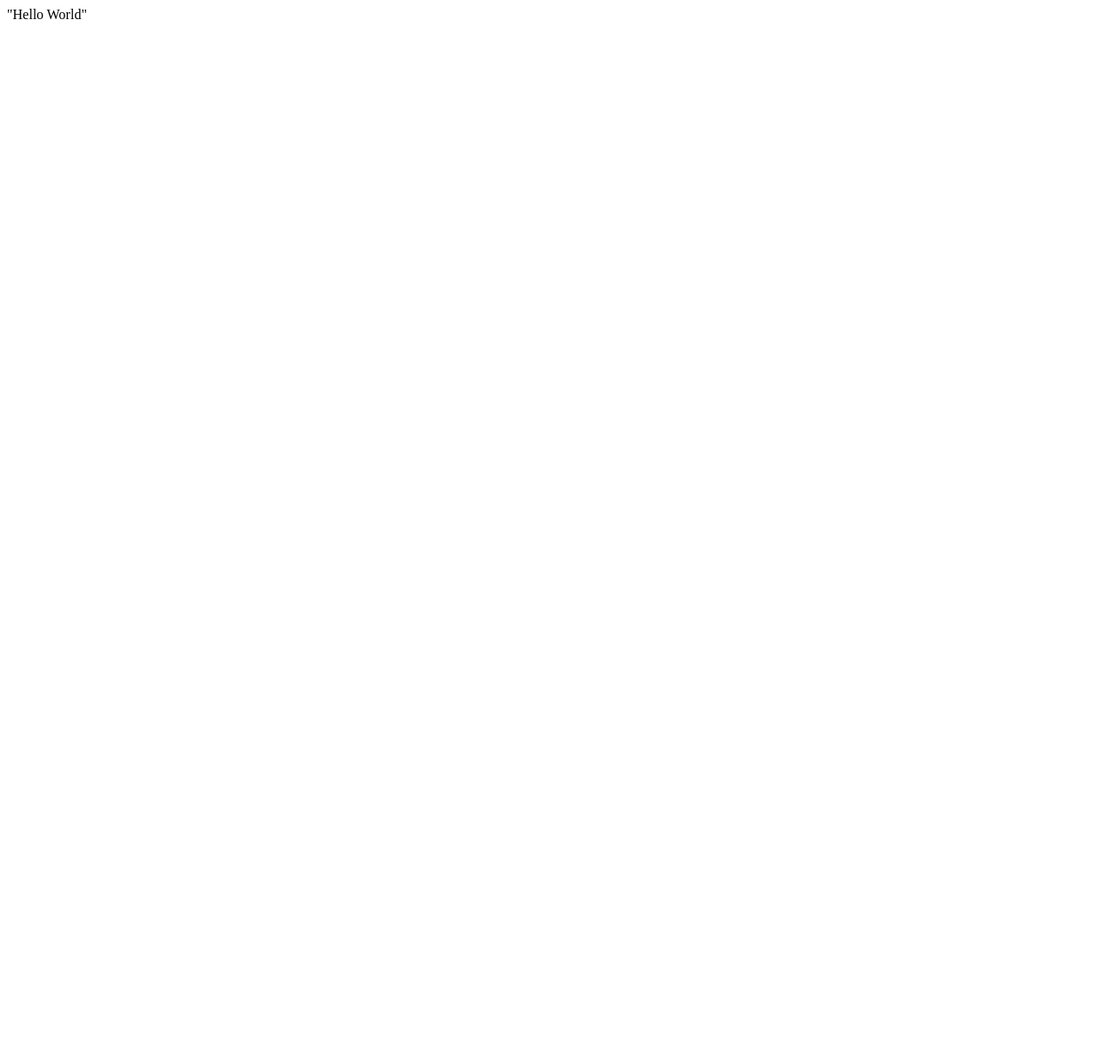
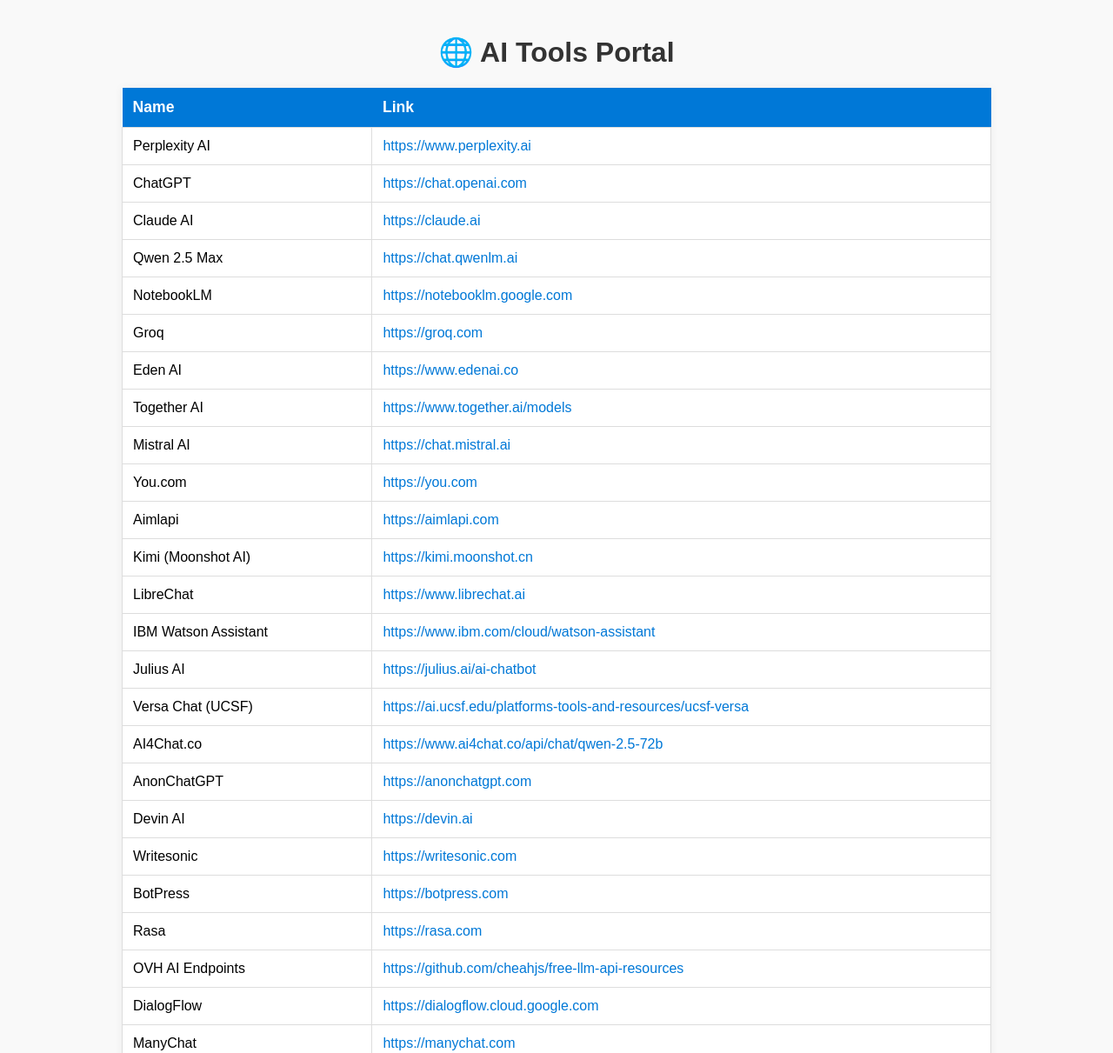
Before and after one commit to manojsy/manojsy.github.io, a plain HTML site: page index.html in a window 1280 px wide. Shown: the top 1211 px of the page at 87% size. Before the commit the page ends 800 px from the top, so only its background shows below. Drawn offline with Linux system fonts and the light colour scheme.

Commit message:
Delayed file

```diff
--- a/index.html
+++ b/index.html
@@ -1 +1,87 @@
-"Hello World"
+<!DOCTYPE html>
+<html lang="en">
+<head>
+  <meta charset="UTF-8" />
+  <title>AI Tools Portal</title>
+  <style>
+    body {
+      font-family: Arial, sans-serif;
+      background-color: #f9f9f9;
+      padding: 20px;
+      max-width: 1000px;
+      margin: auto;
+    }
+    h1 {
+      text-align: center;
+      color: #333;
+    }
+    table {
+      width: 100%;
+      border-collapse: collapse;
+      background: white;
+      box-shadow: 0 0 10px rgba(0,0,0,0.05);
+    }
+    td {
+      padding: 12px;
+      border: 1px solid #ddd;
+    }
+    a {
+      color: #0078d7;
+      text-decoration: none;
+      font-size: 1em;
+    }
+    a:hover {
+      text-decoration: underline;
+    }
+    th {
+      background-color: #0078d7;
+      color: white;
+      padding: 12px;
+      text-align: left;
+      font-size: 1.1em;
+    }
+  </style>
+</head>
+<body>
+  <h1>🌐 AI Tools Portal</h1>
+  <table>
+    <tr>
+      <th>Name</th>
+      <th>Link</th>
+    </tr>
+    <!-- Top Priority Tools -->
+    <tr><td>Perplexity AI</td><td><a href="https://www.perplexity.ai" target="_blank">https://www.perplexity.ai</a></td></tr>
+    <tr><td>ChatGPT</td><td><a href="https://chat.openai.com" target="_blank">https://chat.openai.com</a></td></tr>
+    <tr><td>Claude AI</td><td><a href="https://claude.ai" target="_blank">https://claude.ai</a></td></tr>
+    <tr><td>Qwen 2.5 Max</td><td><a href="https://chat.qwenlm.ai" target="_blank">https://chat.qwenlm.ai</a></td></tr>
+    <tr><td>NotebookLM</td><td><a href="https://notebooklm.google.com" target="_blank">https://notebooklm.google.com</a></td></tr>
+
+    <!-- All Other Tools -->
+    <tr><td>Groq</td><td><a href="https://groq.com" target="_blank">https://groq.com</a></td></tr>
+    <tr><td>Eden AI</td><td><a href="https://www.edenai.co" target="_blank">https://www.edenai.co</a></td></tr>
+    <tr><td>Together AI</td><td><a href="https://www.together.ai/models" target="_blank">https://www.together.ai/models</a></td></tr>
+    <tr><td>Mistral AI</td><td><a href="https://chat.mistral.ai" target="_blank">https://chat.mistral.ai</a></td></tr>
+    <tr><td>You.com</td><td><a href="https://you.com" target="_blank">https://you.com</a></td></tr>
+    <tr><td>Aimlapi</td><td><a href="https://aimlapi.com" target="_blank">https://aimlapi.com</a></td></tr>
+    <tr><td>Kimi (Moonshot AI)</td><td><a href="https://kimi.moonshot.cn" target="_blank">https://kimi.moonshot.cn</a></td></tr>
+    <tr><td>LibreChat</td><td><a href="https://www.librechat.ai" target="_blank">https://www.librechat.ai</a></td></tr>
+    <tr><td>IBM Watson Assistant</td><td><a href="https://www.ibm.com/cloud/watson-assistant" target="_blank">https://www.ibm.com/cloud/watson-assistant</a></td></tr>
+    <tr><td>Julius AI</td><td><a href="https://julius.ai/ai-chatbot" target="_blank">https://julius.ai/ai-chatbot</a></td></tr>
+    <tr><td>Versa Chat (UCSF)</td><td><a href="https://ai.ucsf.edu/platforms-tools-and-resources/ucsf-versa" target="_blank">https://ai.ucsf.edu/platforms-tools-and-resources/ucsf-versa</a></td></tr>
+    <tr><td>AI4Chat.co</td><td><a href="https://www.ai4chat.co/api/chat/qwen-2.5-72b" target="_blank">https://www.ai4chat.co/api/chat/qwen-2.5-72b</a></td></tr>
+    <tr><td>AnonChatGPT</td><td><a href="https://anonchatgpt.com" target="_blank">https://anonchatgpt.com</a></td></tr>
+    <tr><td>Devin AI</td><td><a href="https://devin.ai" target="_blank">https://devin.ai</a></td></tr>
+    <tr><td>Writesonic</td><td><a href="https://writesonic.com" target="_blank">https://writesonic.com</a></td></tr>
+    <tr><td>BotPress</td><td><a href="https://botpress.com" target="_blank">https://botpress.com</a></td></tr>
+    <tr><td>Rasa</td><td><a href="https://rasa.com" target="_blank">https://rasa.com</a></td></tr>
+    <tr><td>OVH AI Endpoints</td><td><a href="https://github.com/cheahjs/free-llm-api-resources" target="_blank">https://github.com/cheahjs/free-llm-api-resources</a></td></tr>
+    <tr><td>DialogFlow</td><td><a href="https://dialogflow.cloud.google.com" target="_blank">https://dialogflow.cloud.google.com</a></td></tr>
+    <tr><td>ManyChat</td><td><a href="https://manychat.com" target="_blank">https://manychat.com</a></td></tr>
+    <tr><td>Tidio</td><td><a href="https://www.tidio.com" target="_blank">https://www.tidio.com</a></td></tr>
+    <tr><td>Google Chat</td><td><a href="https://chat.google.com" target="_blank">https://chat.google.com</a></td></tr>
+    <tr><td>ChatterBot</td><td><a href="https://chatterbot.readthedocs.io" target="_blank">https://chatterbot.readthedocs.io</a></td></tr>
+    <tr><td>DeepPavlov</td><td><a href="https://deeppavlov.ai" target="_blank">https://deeppavlov.ai</a></td></tr>
+    <tr><td>BotMan</td><td><a href="https://botman.io" target="_blank">https://botman.io</a></td></tr>
+  </table>
+</body>
+</html>
```
